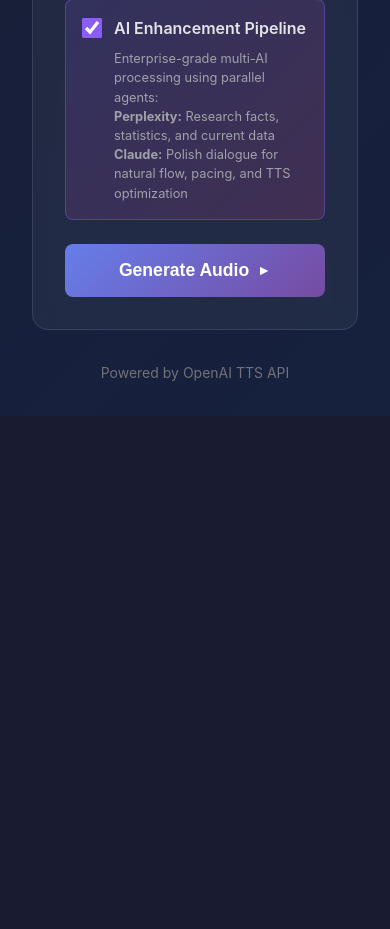
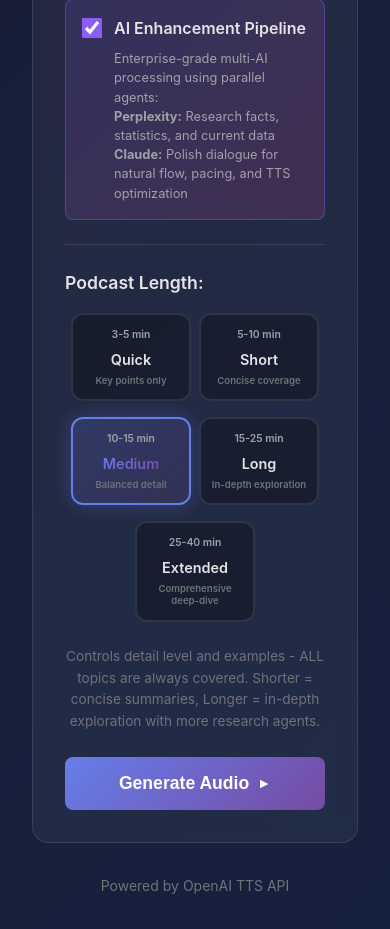
Before and after one commit to intellegix/podcast-tts-web, a Flask app: page / in a window 390 px wide. Shown: the part 1536-2465 px from the top of the page. Before the commit the page ends 1952 px from the top, so only its background shows below. Run offline with Flask 3, Linux system fonts and the light colour scheme.

Commit message:
feat: Add podcast length control for adjustable detail levels
- Add PodcastLength enum with 5 options: Quick (3-5 min), Short (5-10 min),
  Medium (10-15 min), Long (15-25 min), Extended (25-40 min)
- Each length configures: research agents, word targets, expand/enhance instructions
- CRITICAL: All topics always covered regardless of length - only detail level changes
- Add visual length selector UI with radio card design
- Research stage scales parallel agents based on length (3-8 agents)
- Expand and enhance stages use length-specific prompts
- Add responsive CSS styling for length selector

Co-Authored-By: Claude Sonnet 4 <noreply@anthropic.com>

```diff
--- a/app.py
+++ b/app.py
@@ -43,7 +43,7 @@ from gevent.pool import Pool as GeventPool
 from gevent.lock import RLock
 from tenacity import retry, stop_after_attempt, wait_exponential, retry_if_exception_type
 from apscheduler.schedulers.background import BackgroundScheduler
-from job_store import job_store, Job, JobStatus, Stage, StageResult
+from job_store import job_store, Job, JobStatus, Stage, StageResult, PodcastLength
 
 # Configure logging (structured format)
 logging.basicConfig(
@@ -2039,7 +2039,7 @@ def health():
 MIN_RESEARCH_AGENTS = 5  # Always spawn at least 5 parallel Perplexity agents
 
 
-def research_episode_parallel(episode_data: dict, user_suggestion: str = "") -> dict:
+def research_episode_parallel(episode_data: dict, user_suggestion: str = "", num_agents: int = 5, research_depth: str = "thorough") -> dict:
     """
     Research a single episode with MULTIPLE parallel Perplexity agents.
     Each agent researches a different angle for comprehensive coverage.
@@ -2047,6 +2047,8 @@ def research_episode_parallel(episode_data: dict, user_suggestion: str = "") ->
     Args:
         episode_data: Episode dict with 'text', 'header', 'episode_num'
         user_suggestion: Optional user guidance to focus research
+        num_agents: Number of parallel research agents to use (based on podcast length)
+        research_depth: Research depth level (surface, moderate, thorough, deep, exhaustive)
 
     Returns:
         Dict with combined research, citations, agent count
@@ -2060,19 +2062,29 @@ def research_episode_parallel(episode_data: dict, user_suggestion: str = "") ->
         logger.debug(f"Episode {episode_num}: No Perplexity API key")
         return {'episode_num': episode_num, 'research': '', 'citations': [], 'success': False, 'agent_count': 0}
 
-    # Generate multiple research angles
-    research_angles = [
+    # All possible research angles - select based on num_agents
+    all_research_angles = [
         f"Key statistics and quantitative data about: {topic}",
         f"Recent news and developments (2024-2025) about: {topic}",
         f"Expert opinions and analysis on: {topic}",
         f"Real-world examples and case studies of: {topic}",
         f"Common misconceptions or surprising facts about: {topic}",
+        f"Historical context and evolution of: {topic}",
+        f"Future trends and predictions for: {topic}",
+        f"Contrasting viewpoints and debates about: {topic}",
+        f"Practical applications and how-to aspects of: {topic}",
+        f"Impact on society, economy, or culture of: {topic}",
     ]
+
+    # Select the number of angles based on target podcast length
+    research_angles = all_research_angles[:num_agents]
 
     # Add user suggestion as additional focus if provided
     if user_suggestion:
         research_angles.append(f"{user_suggestion} regarding: {topic}")
         logger.info(f"Episode {episode_num}: Added user focus - {user_suggestion[:50]}...")
+
+    logger.info(f"Episode {episode_num}: Using {len(research_angles)} research agents ({research_depth} depth)")
 
     def query_single_angle(angle: str) -> dict:
         """Query Perplexity for a single research angle"""
@@ -2181,6 +2193,9 @@ def run_stage_research(job: Job) -> StageResult:
     """Research stage - parallel multi-agent Perplexity research"""
     episodes = job.episodes
     suggestion = job.user_suggestions.get(Stage.RESEARCH, '')
+    length_config = job.get_length_config()
+    num_agents = length_config['research_agents']
+    research_depth = length_config['research_depth']
 
     if not episodes:
         return StageResult(
@@ -2195,12 +2210,12 @@ def run_stage_research(job: Job) -> StageResult:
     research_map = {}
     total_agents = 0
 
-    preview_lines = [f"Research complete using {MIN_RESEARCH_AGENTS}+ parallel agents per episode:\n"]
+    preview_lines = [f"Research complete using {num_agents} parallel agents per episode ({research_depth} depth):\n"]
 
     # Research each episode (in parallel across episodes too)
     episode_pool = GeventPool(size=min(5, len(episodes)))
     research_results = list(episode_pool.imap_unordered(
-        lambda ep: research_episode_parallel(ep, suggestion),
+        lambda ep: research_episode_parallel(ep, suggestion, num_agents, research_depth),
         episodes
     ))
 
@@ -2242,6 +2257,9 @@ def run_stage_expand(job: Job) -> StageResult:
     episodes = job.episodes
     research_map = job.research_map
     suggestion = job.user_suggestions.get(Stage.EXPAND, '')
+    length_config = job.get_length_config()
+    word_target = length_config['word_target']
+    expand_instruction = length_config['expand_instruction']
 
     incomplete = [ep for ep in episodes if not ep['is_complete']]
 
@@ -2257,16 +2275,16 @@ def run_stage_expand(job: Job) -> StageResult:
         )
 
     expanded_map = {}
-    preview_lines = [f"Expanding {len(incomplete)} incomplete episode(s):\n"]
+    preview_lines = [f"Expanding {len(incomplete)} incomplete episode(s) (target: ~{word_target} words):\n"]
 
     for ep in incomplete:
         ep_num = ep['episode_num']
         research_context = research_map.get(ep_num, '')
 
-        # Add user suggestion to expansion context
-        style_guidance = ""
+        # Add user suggestion and length guidance to expansion context
+        style_guidance = f"\n\nLENGTH GUIDANCE: {expand_instruction} Target approximately {word_target} words total."
         if suggestion:
-            style_guidance = f"\n\nUSER GUIDANCE: {suggestion}"
+            style_guidance += f"\n\nUSER GUIDANCE: {suggestion}"
 
         try:
             expanded = expand_script_with_ai(
@@ -2319,6 +2337,10 @@ def run_stage_enhance(job: Job) -> StageResult:
     episodes = parse_episodes(text)
     research_map = job.research_map
     suggestion = job.user_suggestions.get(Stage.ENHANCE, '')
+    length_config = job.get_length_config()
+    enhance_instruction = length_config['enhance_instruction']
+    detail_level = length_config['detail_level']
+    word_target = length_config['word_target']
 
     if not CLAUDE_API_KEY:
         return StageResult(
@@ -2330,15 +2352,17 @@ def run_stage_enhance(job: Job) -> StageResult:
 
     all_changes = []
     enhanced_map = {}
-    preview_lines = ["Claude enhancement complete:\n"]
+    preview_lines = [f"Claude enhancement complete ({detail_level} detail, ~{word_target} words target):\n"]
 
     # Enhance each episode
     for ep in episodes:
         ep_num = ep['episode_num']
         research = research_map.get(ep_num, '')
 
-        # Add user style guidance
-        style_guidance = suggestion if suggestion else ""
+        # Combine length guidance with user suggestion
+        style_guidance = f"LENGTH/DETAIL GUIDANCE: {enhance_instruction}"
+        if suggestion:
+            style_guidance += f"\n\nADDITIONAL USER GUIDANCE: {suggestion}"
 
         result = enhance_episode_with_claude({
             'episode_num': ep_num,
@@ -2563,6 +2587,13 @@ def create_interactive_job():
     if len(text) > MAX_TEXT_LENGTH:
         return jsonify({'error': f'Text too large. Maximum {MAX_TEXT_LENGTH//(1024*1024)}MB allowed.'}), 400
 
+    # Parse target length
+    length_str = request.form.get('target_length', 'medium').lower()
+    try:
+        target_length = PodcastLength(length_str)
+    except ValueError:
+        target_length = PodcastLength.MEDIUM
+
     # Create job
     job = Job(
         id=generate_job_id(),
@@ -2573,8 +2604,12 @@ def create_interactive_job():
         model=request.form.get('model', 'tts-1-hd'),
         multi_voice=request.form.get('multi_voice', 'true').lower() == 'true',
         ai_enhance=request.form.get('ai_enhance', 'true').lower() == 'true',
-        auto_expand=request.form.get('auto_expand', 'true').lower() == 'true'
+        auto_expand=request.form.get('auto_expand', 'true').lower() == 'true',
+        target_length=target_length
     )
+
+    length_config = job.get_length_config()
+    logger.info(f"Job {job.id}: Target length={target_length.value}, research_agents={length_config['research_agents']}")
 
     job_store.create_job(job)
     logger.info(f"Job {job.id}: Created interactive pipeline job")
--- a/static/style.css
+++ b/static/style.css
@@ -462,6 +462,127 @@ footer {
 
 .ai-enhance-section .checkbox-label input[type="checkbox"] {
     accent-color: #8b5cf6;
+}
+
+/* ======================================
+   Podcast Length Selector
+   ====================================== */
+
+.length-section {
+    margin-top: 1.5rem;
+    padding-top: 1.5rem;
+    border-top: 1px solid rgba(255, 255, 255, 0.1);
+}
+
+.length-section > label {
+    margin-bottom: 1rem;
+    font-size: 1.1rem;
+}
+
+.length-options {
+    display: flex;
+    gap: 0.75rem;
+    flex-wrap: wrap;
+    justify-content: center;
+}
+
+.length-option {
+    flex: 1;
+    min-width: 120px;
+    max-width: 150px;
+    cursor: pointer;
+}
+
+.length-option input[type="radio"] {
+    position: absolute;
+    opacity: 0;
+    pointer-events: none;
+}
+
+.length-card {
+    display: flex;
+    flex-direction: column;
+    align-items: center;
+    padding: 1rem 0.75rem;
+    background: rgba(0, 0, 0, 0.3);
+    border: 2px solid rgba(255, 255, 255, 0.1);
+    border-radius: 0.75rem;
+    transition: all 0.2s ease;
+    text-align: center;
+}
+
+.length-card:hover {
+    border-color: rgba(102, 126, 234, 0.5);
+    background: rgba(102, 126, 234, 0.1);
+    transform: translateY(-2px);
+}
+
+.length-option input[type="radio"]:checked + .length-card {
+    border-color: #667eea;
+    background: linear-gradient(135deg, rgba(102, 126, 234, 0.2) 0%, rgba(118, 75, 162, 0.2) 100%);
+    box-shadow: 0 0 20px rgba(102, 126, 234, 0.3);
+}
+
+.length-time {
+    font-size: 0.75rem;
+    color: #a1a1aa;
+    margin-bottom: 0.25rem;
+}
+
+.length-name {
+    font-size: 1rem;
+    font-weight: 600;
+    color: #e4e4e7;
+    margin-bottom: 0.25rem;
+}
+
+.length-desc {
+    font-size: 0.7rem;
+    color: #71717a;
+    line-height: 1.3;
+}
+
+.length-option input[type="radio"]:checked + .length-card .length-name {
+    background: linear-gradient(135deg, #667eea 0%, #764ba2 100%);
+    -webkit-background-clip: text;
+    -webkit-text-fill-color: transparent;
+    background-clip: text;
+}
+
+.length-hint {
+    display: block;
+    margin-top: 1rem;
+    text-align: center;
+    color: #71717a;
+    font-size: 0.85rem;
+}
+
+/* Responsive length options */
+@media (max-width: 600px) {
+    .length-options {
+        gap: 0.5rem;
+    }
+
+    .length-option {
+        min-width: 90px;
+        max-width: 120px;
+    }
+
+    .length-card {
+        padding: 0.75rem 0.5rem;
+    }
+
+    .length-time {
+        font-size: 0.65rem;
+    }
+
+    .length-name {
+        font-size: 0.9rem;
+    }
+
+    .length-desc {
+        font-size: 0.6rem;
+    }
 }
 
 /* ======================================
--- a/templates/index.html
+++ b/templates/index.html
@@ -101,6 +101,55 @@
                         Enterprise-grade multi-AI processing using parallel agents:
                         <br><strong>Perplexity:</strong> Research facts, statistics, and current data
                         <br><strong>Claude:</strong> Polish dialogue for natural flow, pacing, and TTS optimization
+                    </small>
+                </div>
+
+                <div class="form-section length-section">
+                    <label for="target_length">Podcast Length:</label>
+                    <div class="length-options">
+                        <label class="length-option" data-length="quick">
+                            <input type="radio" name="target_length" value="quick">
+                            <div class="length-card">
+                                <span class="length-time">3-5 min</span>
+                                <span class="length-name">Quick</span>
+                                <span class="length-desc">Key points only</span>
+                            </div>
+                        </label>
+                        <label class="length-option" data-length="short">
+                            <input type="radio" name="target_length" value="short">
+                            <div class="length-card">
+                                <span class="length-time">5-10 min</span>
+                                <span class="length-name">Short</span>
+                                <span class="length-desc">Concise coverage</span>
+                            </div>
+                        </label>
+                        <label class="length-option" data-length="medium">
+                            <input type="radio" name="target_length" value="medium" checked>
+                            <div class="length-card">
+                                <span class="length-time">10-15 min</span>
+                                <span class="length-name">Medium</span>
+                                <span class="length-desc">Balanced detail</span>
+                            </div>
+                        </label>
+                        <label class="length-option" data-length="long">
+                            <input type="radio" name="target_length" value="long">
+                            <div class="length-card">
+                                <span class="length-time">15-25 min</span>
+                                <span class="length-name">Long</span>
+                                <span class="length-desc">In-depth exploration</span>
+                            </div>
+                        </label>
+                        <label class="length-option" data-length="extended">
+                            <input type="radio" name="target_length" value="extended">
+                            <div class="length-card">
+                                <span class="length-time">25-40 min</span>
+                                <span class="length-name">Extended</span>
+                                <span class="length-desc">Comprehensive deep-dive</span>
+                            </div>
+                        </label>
+                    </div>
+                    <small class="length-hint">
+                        Controls detail level and examples - ALL topics are always covered. Shorter = concise summaries, Longer = in-depth exploration with more research agents.
                     </small>
                 </div>
 
```
Also changed, not shown: job_store.py (+72 -0 lines).
